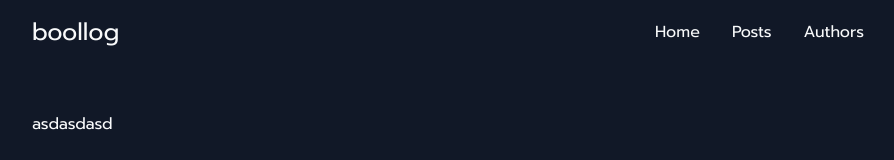
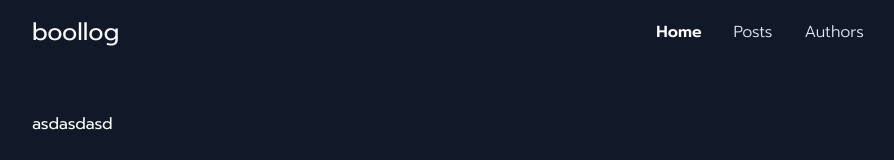
Before and after one commit to tanssw/boollog, a React (Create React App) app: page /post/1 in a window 1280 px wide. Shown: the top 160 px of the page, without its empty margins (192-1086 px from the left). Built offline with nearby package versions, Linux system fonts and the light colour scheme.

Commit message:
Highlight the current page

```diff
--- a/src/templates/NavigationBar.jsx
+++ b/src/templates/NavigationBar.jsx
@@ -1,14 +1,26 @@
-import { Link } from 'react-router-dom'
+import { Link, useLocation } from 'react-router-dom'
+import { useState, useEffect } from 'react'
 
 import navigators from './json/navigators.json'
 
 function NavigationBar() {
 
+    const location = useLocation()
+
+    const [currentLocation, setCurrentLocation] = useState("")
+
+    useEffect(() => {
+        setCurrentLocation(location.pathname)
+    }, [location])
+
     const Navigators = () => {
         return navigators.map((navigator, index) => {
+            let isActive = navigator.path === currentLocation
+            let active = isActive ? 'font-bold ' : 'font-light text-slate-200 '
             let marginLeft = index ? 'ml-8 ' : ''
+            console.log(isActive, location, navigator.path, active)
             return (
-                <Link key={index} to={navigator.path} className={`${marginLeft}hover:text-slate-600 duration-100`}>{navigator.title}</Link>
+                <Link key={index} to={navigator.path} className={`${active}${marginLeft}hover:text-slate-600 duration-100`}>{navigator.title}</Link>
             )
         })
     }
```
